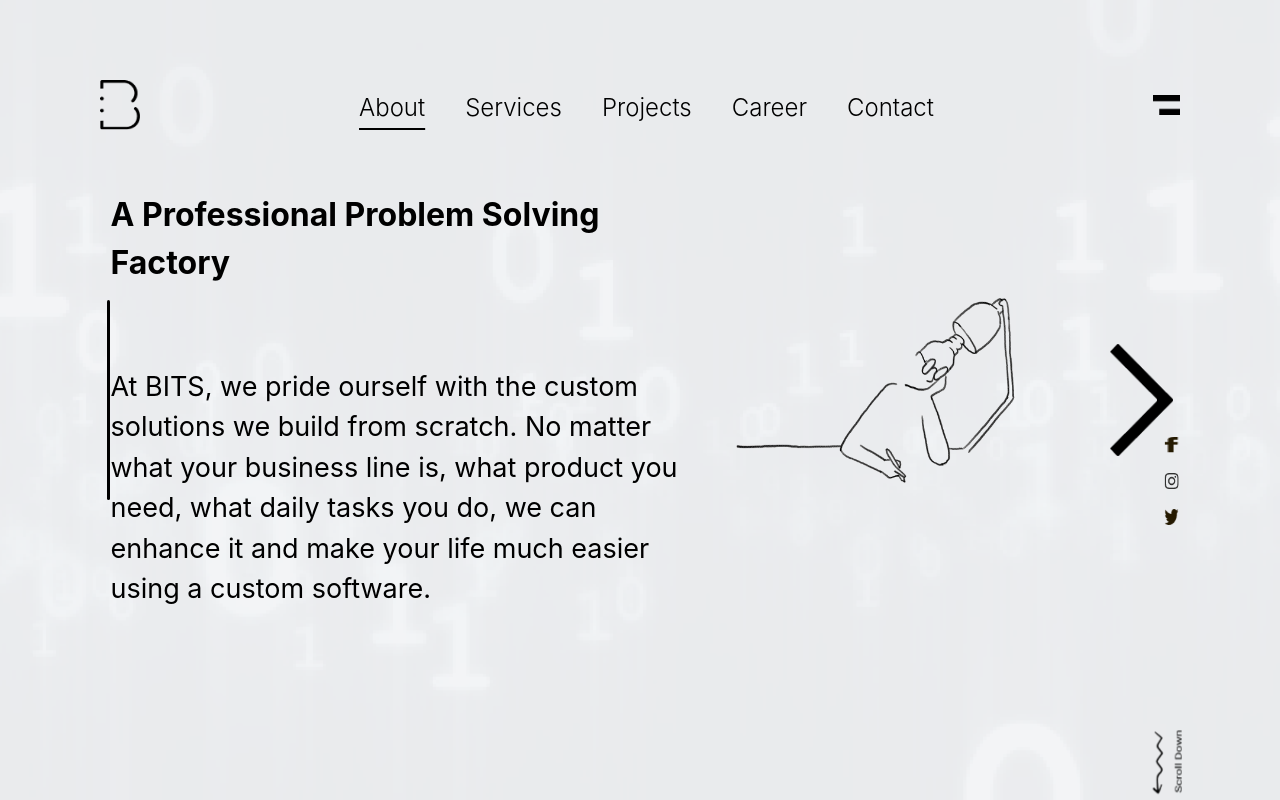
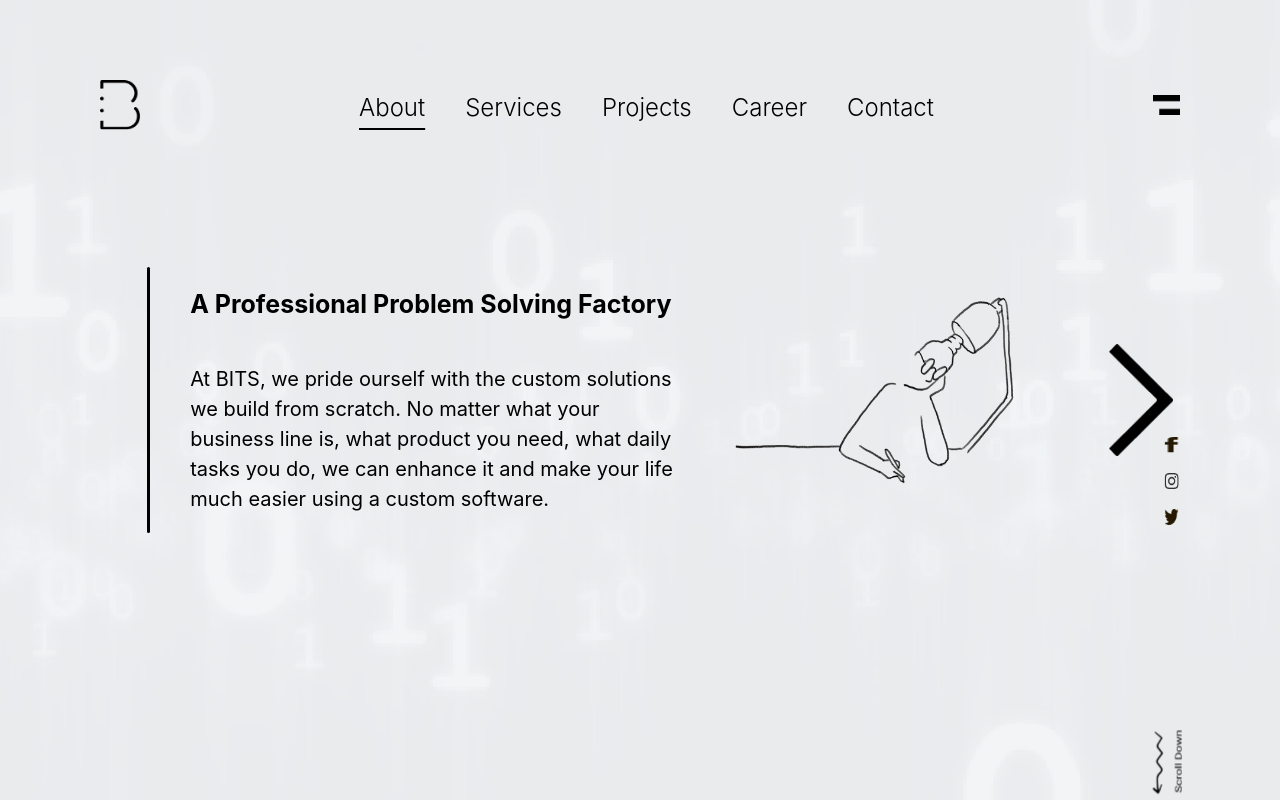
Before and after one commit to fouadchahd/next-starter, a Next.js app: page /about in a window 1280 px wide. Built offline with nearby package versions, Linux system fonts and the light colour scheme.

Commit message:
fix zoom issue

```diff
--- a/components/AboutContent.tsx
+++ b/components/AboutContent.tsx
@@ -9,18 +9,20 @@ export const AboutContent = (props: {
   joinButton?: boolean;
 }): React.ReactElement => {
   return (
-    <div className="absolute left-[-120px] flex justify-between  items-center w-11/12 h-1/2 ">
+    <div className="absolute left-[-80px]  2xl:left-[-120px] flex justify-between  items-center w-11/12 h-1/2 ">
       <div className=" flex items-center   ">
-        <span className=" font-semibold text-[400px]">{props.number}</span>
-        <span className="ml-20 h-80 w-[6px] rounded bg-black"></span>
+        <span className=" font-semibold 2xl:text-[400px] text-[250px]">
+          {props.number}
+        </span>
+        <span className="ml-20 2xl:h-80 h-60 w-[6px] rounded bg-black"></span>
       </div>
-      <div className="w-[600px] flex flex-col">
-        <h1 className="leading-none font-bold text-[60px] uppercase">
+      <div className=" mx-10 w-[600px] flex flex-col">
+        <h1 className="leading-none font-bold 2xl:text-[40px] text-[30px] uppercase">
           {props.title}
         </h1>
-        <p className="text-[27px] mt-5">{props.content}</p>
+        <p className="2xl:text-[27px] text-[23px] mt-5">{props.content}</p>
         {props.joinButton && (
-          <button className="mt-10 w-[146px] h-[49px] bg-black rounded-[9px] text-white font-semibold uppercase text-[25px] py-2 px-4">
+          <button className="mt-10 w-[146px] h-[49px] bg-black rounded-[9px] text-white font-semibold uppercase xl:text-[25px] lg:text-[20px] py-2 px-4">
             Join Us
           </button>
         )}
--- a/components/HeaderNavigation.tsx
+++ b/components/HeaderNavigation.tsx
@@ -33,10 +33,9 @@ export const HeaderNavigation = (props: {
             return (
               <Link href={item.route} key={index} passHref>
                 <p
-                  className={`cursor-pointer text-2xl font-light ${
-                    props.selectedItem == index &&
+                  className={`cursor-pointer text-2xl font-light ${props.selectedItem == index &&
                     `underline underline-offset-[12px]`
-                  }`}
+                    }`}
                 >
                   {item.name}
                 </p>
--- a/pages/about.tsx
+++ b/pages/about.tsx
@@ -17,17 +17,19 @@ const About: NextPage = () => {
         >
           <SideIndicator down scrollDownToId={"Sec2"} />
           <div className="flex justify-between items-center w-10/12 h-1/2">
-            <span className="h-1/2 w-1 bg-black rounded-full"></span>
-            <div className=" w-[600px] flex flex-col">
-              <h1 className="font-bold text-[32px]">
-                A Professional Problem Solving Factory
-              </h1>
-              <p className="text-[27px] mt-20">
-                At BITS, we pride ourself with the custom solutions we build
-                from scratch. No matter what your business line is, what product
-                you need, what daily tasks you do, we can enhance it and make
-                your life much easier using a custom software.
-              </p>
+            <div className=" w-[600px] h-full items-center flex ">
+              <div className="w-4 rounded-full h-2/3 mx-10 bg-black"></div>
+              <div className="flex flex-col">
+                <h1 className="font-bold   2xl:text-[32px] text-[25px] ">
+                  A Professional Problem Solving Factory
+                </h1>
+                <p className="2xl:text-[27px] text-[20px] mt-10">
+                  At BITS, we pride ourself with the custom solutions we build
+                  from scratch. No matter what your business line is, what
+                  product you need, what daily tasks you do, we can enhance it
+                  and make your life much easier using a custom software.
+                </p>
+              </div>
             </div>
             <Image
               alt=""
```
Also changed, not shown: 1 other file (tests, documents, lock files or other folders).
